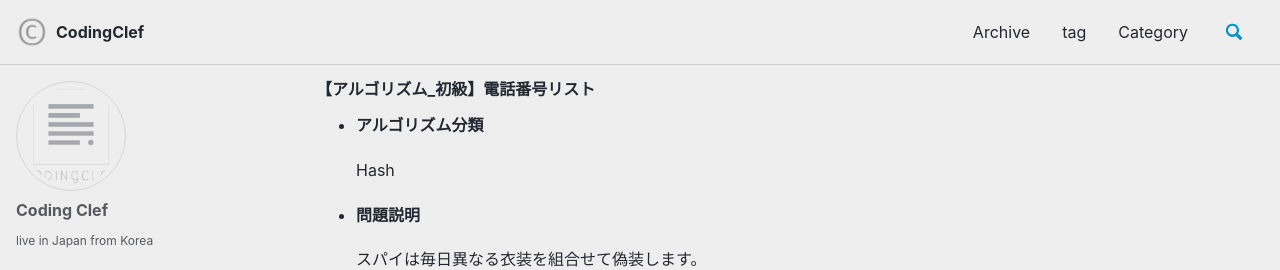
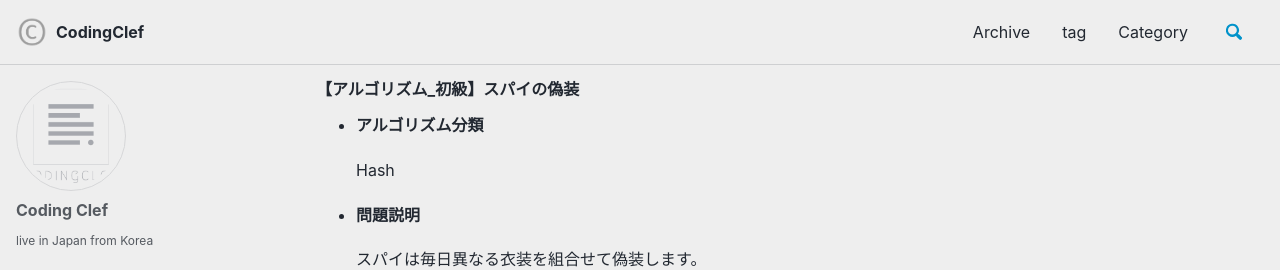
Before and after one commit to codingclef/codingclef.github.io, a Jekyll site: the page built from _posts/2020-02-17-algorithm-low-hash-spy.md, in a window 1280 px wide and 900 px high. Shown: the top 270 px of the window. Built offline with Jekyll 4.4.1, drawn with Linux system fonts in a browser that asks for light colours; cached includes are drawn as plain includes; nearby versions of some CDN libraries; comment, search, counter and statistics services are not loaded; some of the changed text lies outside the part shown.

Commit message:
modify post title

```diff
--- a/_posts/2020-02-17-algorithm-low-hash-spy.md
+++ b/_posts/2020-02-17-algorithm-low-hash-spy.md
@@ -1,7 +1,7 @@
 ---
 layout: posts
 comments: true
-title: 【アルゴリズム_初級】電話番号リスト
+title: 【アルゴリズム_初級】スパイの偽装
 tags: [algorithm, java, hash, low level]
 category: java
 ---
```
